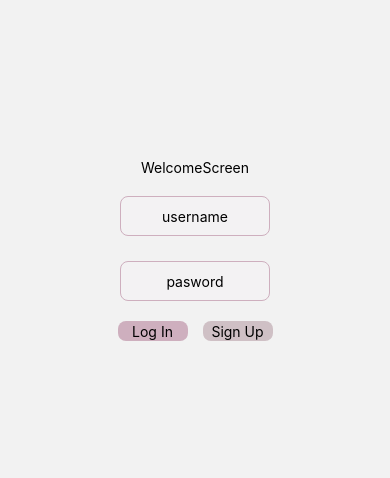
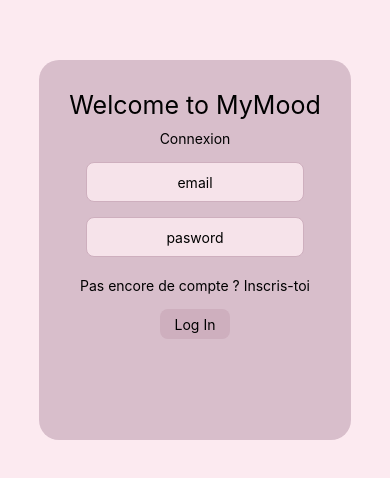
Before and after one commit to LauriePlisson/myMoodApp, a React Native app in the folder frontend/: screen /Welcome in a window 390 px wide. Shown: the part 172-650 px from the top of the page. Built offline with nearby package versions, Linux system fonts and the light colour scheme; no server answers.

Commit message:
login signUp

```diff
--- a/frontend/screens/WelcomeScreen.js
+++ b/frontend/screens/WelcomeScreen.js
@@ -6,25 +6,100 @@ import {
   TextInput,
 } from "react-native";
 import { SafeAreaView } from "react-native-safe-area-context";
+import { useState, useEffect } from "react";
 
 export default function WelcomeScreen({ navigation }) {
+  const [isLogIn, setIsLogIn] = useState(true);
+  const [email, setEmail] = useState("");
+  const [password, setPassword] = useState("");
+  const [username, setUsername] = useState("");
+  const [error, setError] = useState("");
+
+  const API_URL = process.env.EXPO_PUBLIC_API_URL;
+  useEffect(() => {
+    if (!error) return;
+    const timer = setTimeout(() => setError(""), 3000);
+    return () => clearTimeout(timer);
+  }, [error]);
+
+  const handleSummit = async () => {
+    if (isLogIn) {
+      const dataUser = { email, password };
+      const res = await fetch(`${API_URL}/users/auth/login`, {
+        method: "POST",
+        headers: { "Content-Type": "application/json" },
+        body: JSON.stringify(dataUser),
+      });
+      const data = await res.json();
+      console.log(data);
+      if (data.error) setError(data.error);
+      if (data.result) {
+        console.log("ok");
+        // navigation.navigate("TabNavigator");
+      }
+    }
+    if (!isLogIn) {
+      const dataUser = { email, password, username };
+      const res = await fetch(`${API_URL}/users/auth/register`, {
+        method: "POST",
+        headers: { "Content-Type": "application/json" },
+        body: JSON.stringify(dataUser),
+      });
+      const data = await res.json();
+      console.log(data);
+      if (data.error) setError(data.error);
+      if (data.result) {
+        console.log("ok");
+        // navigation.navigate("TabNavigator");
+      }
+    }
+  };
+
   return (
     <SafeAreaView style={styles.container}>
-      <Text>WelcomeScreen</Text>
-      <TextInput style={styles.input} placeholder="username" />
-      <TextInput style={styles.input} placeholder="pasword" />
+      <View style={[styles.cadre, !isLogIn && styles.cadreSignUp]}>
+        <Text style={styles.welcome}>Welcome to MyMood</Text>
+        <Text>{isLogIn ? "Connexion" : "Création de compte"}</Text>
+        <View style={styles.inputs}>
+          {!isLogIn && (
+            <TextInput
+              style={[styles.input]}
+              placeholder="username"
+              value={username}
+              onChangeText={(value) => setUsername(value)}
+            />
+          )}
+          <TextInput
+            style={styles.input}
+            placeholder="email"
+            value={email}
+            onChangeText={(value) => setEmail(value)}
+            keyboardType="email-address"
+          />
 
-      <View style={styles.bouttons}>
+          <TextInput
+            style={styles.input}
+            placeholder="pasword"
+            value={password}
+            onChangeText={(value) => setPassword(value)}
+            secureTextEntry={true}
+          />
+        </View>
+        <Text style={styles.erreur}>{error}</Text>
+        <TouchableOpacity onPress={() => setIsLogIn(!isLogIn)}>
+          <Text style={styles.text}>
+            {isLogIn
+              ? "Pas encore de compte ? Inscris-toi"
+              : "Déjà un compte ? Connecte-toi"}
+          </Text>
+        </TouchableOpacity>
         <TouchableOpacity
           style={[styles.bouton, styles.logIn]}
           onPress={() => {
-            navigation.navigate("TabNavigator");
+            handleSummit();
           }}
         >
-          <Text>Log In</Text>
-        </TouchableOpacity>
-        <TouchableOpacity style={[styles.bouton, styles.signUp]}>
-          <Text>Sign Up</Text>
+          <Text>{isLogIn ? "Log In" : "Sign Up"}</Text>
         </TouchableOpacity>
       </View>
     </SafeAreaView>
@@ -37,27 +112,60 @@ const styles = StyleSheet.create({
     flexDirection: "column",
     justifyContent: "center",
     alignItems: "center",
-    gap: 15,
+    backgroundColor: "#fceaf0ff",
+    // gap: 15,
+  },
+  cadre: {
+    borderRadius: 20,
+    width: "80%",
+    height: "45%",
+    justifyContent: "flex-start",
+    alignItems: "center",
+    backgroundColor: "#d8becbff",
+    paddingTop: 30,
+  },
+  cadreSignUp: {
+    height: "50%",
+  },
+  welcome: {
+    fontSize: 25,
+    marginBottom: 10,
+  },
+  inputs: {
+    marginTop: 10,
+    width: "100%",
+    alignItems: "center",
+    gap: 5,
+    marginBottom: 15,
   },
   input: {
-    width: 150,
+    width: "70%",
     height: 40,
     textAlign: "center",
     borderWidth: 1,
     borderColor: "#ceafbeff",
-    backgroundColor: "#f8eef121",
+    backgroundColor: "#fceaf0d8",
     margin: 5,
     borderRadius: 8,
   },
+  hiddenInput: {
+    opacity: 0,
+  },
+  erreur: {
+    color: "red",
+  },
+  text: {
+    marginBottom: 15,
+  },
   bouttons: {
+    marginTop: 25,
     flexDirection: "row",
     gap: 15,
   },
   bouton: {
-    // borderWidth: 1,
     borderRadius: 8,
     width: 70,
-    height: 20,
+    height: 30,
     justifyContent: "center",
     alignItems: "center",
   },
@@ -65,6 +173,6 @@ const styles = StyleSheet.create({
     backgroundColor: "#ceafbeff",
   },
   signUp: {
-    backgroundColor: "#cfc0c5ff",
+    backgroundColor: "#fceaf0d8",
   },
 });
```
Also changed, not shown: 1 other file (tests, documents, lock files or other folders).
